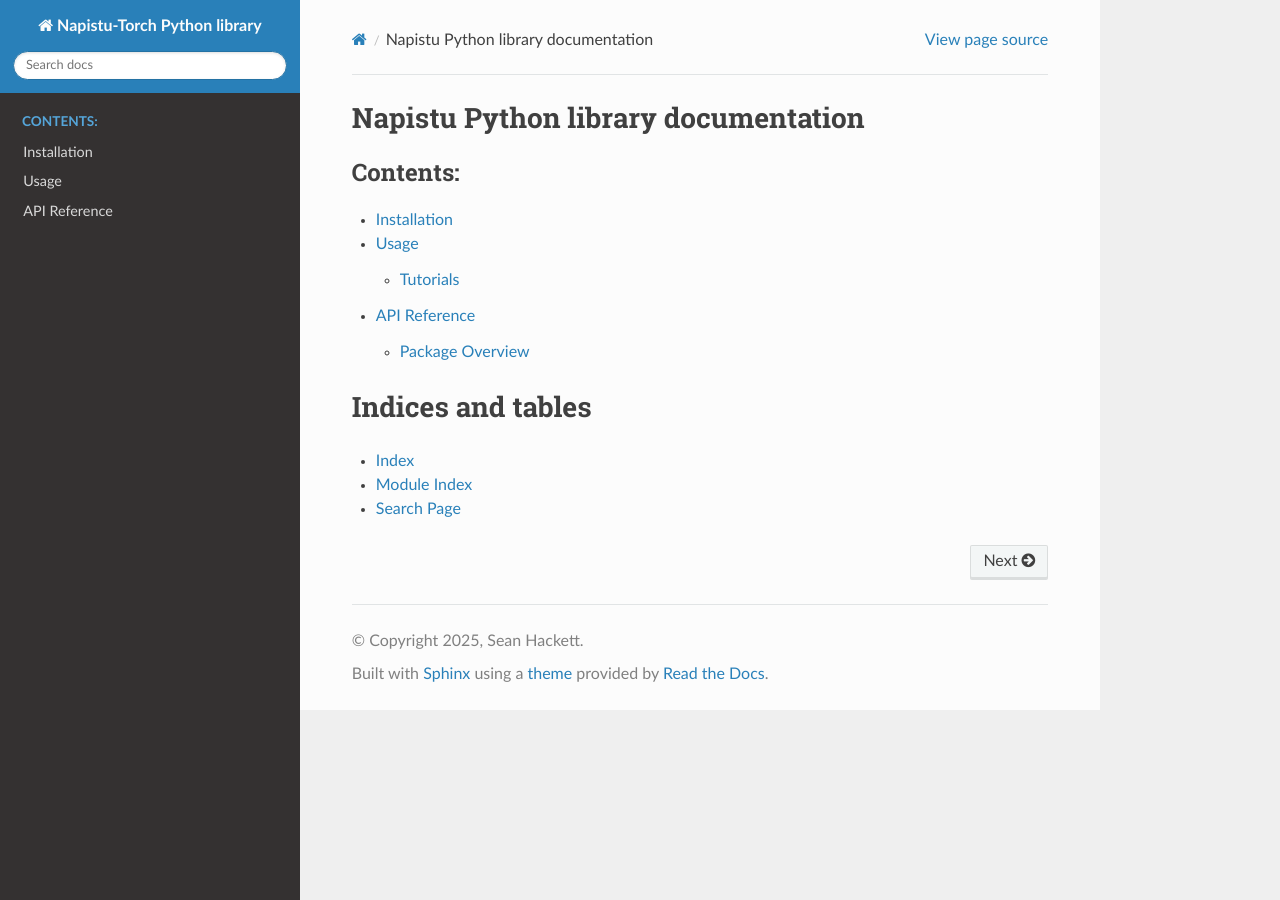
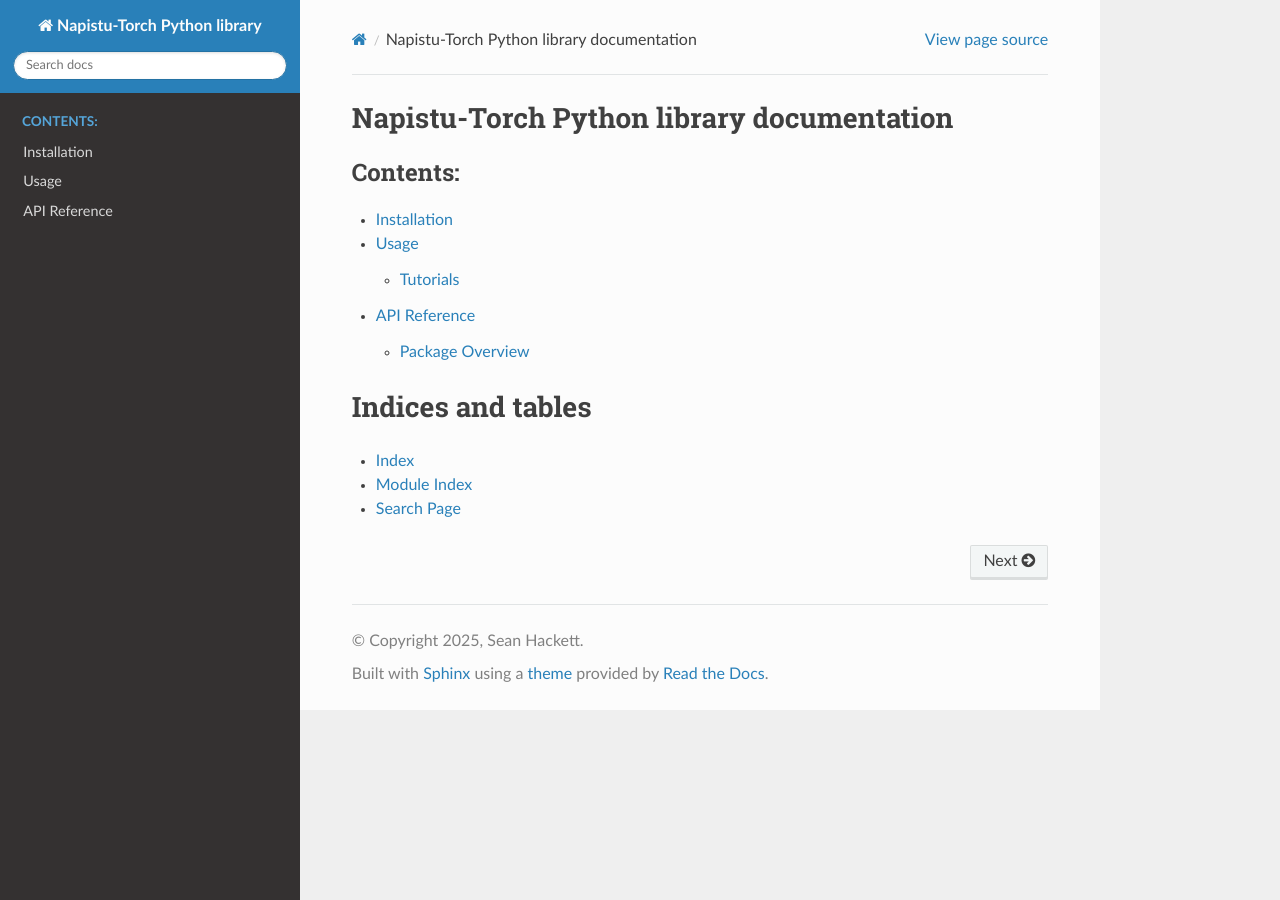
Before and after one commit to napistu/napistu-torch, a Sphinx documentation site: the page built from docs/source/index.rst, in a window 1280 px wide. Built offline with Sphinx 7.4.7 and the Read the Docs theme 3.1.0, drawn with Linux system fonts in a browser that asks for light colours; part of the change alters nothing that is shown.

```diff
--- a/docs/source/index.rst
+++ b/docs/source/index.rst
@@ -1,9 +1,4 @@
-.. Napistu Python Library documentation master file, created by
-   sphinx-quickstart on Wed May 14 16:07:29 2025.
-   You can adapt this file completely to your liking, but it should at least
-   contain the root `toctree` directive.
-
-Napistu Python library documentation
+Napistu-Torch Python library documentation
 ====================================
 
 .. toctree::
```
Also changed, not shown: .readthedocs.yaml, docs/source/api.rst (line endings or trailing spaces).
